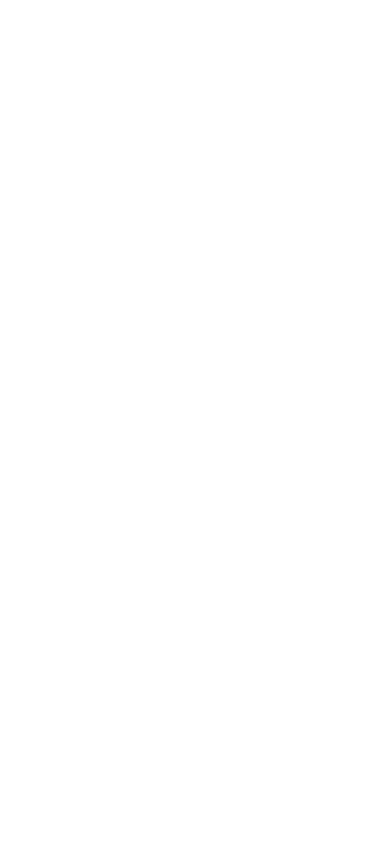
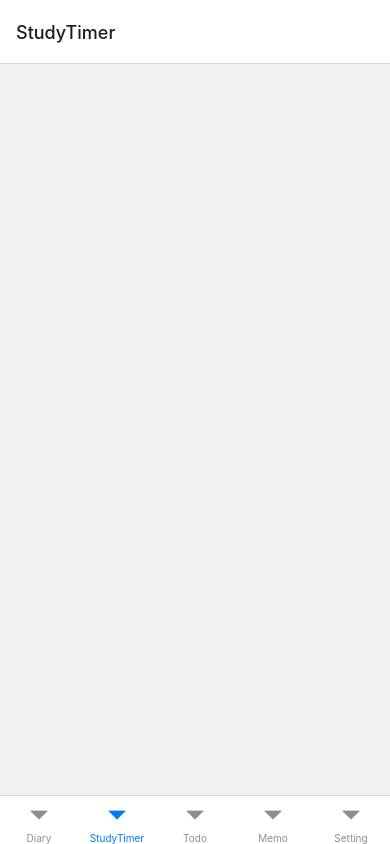
Before and after one commit to Ohjaeyeop/RN_Project, a React Native app: screen /StudyTimer in a window 390 px wide. Built offline with nearby package versions, Linux system fonts and the light colour scheme.

Commit message:
tabNavigator 설정

```diff
--- a/src/App.tsx
+++ b/src/App.tsx
@@ -1,8 +1,8 @@
 import React from 'react';
-import {View} from 'react-native';
+import MainTabNavigator from './navigation/MainTabNavigator';
 
 const App = () => {
-  return <View></View>;
+  return <MainTabNavigator />;
 };
 
 export default App;
--- /dev/null
+++ b/src/components/screen/Diary.tsx
@@ -0,0 +1,8 @@
+import React from 'react';
+import {View} from 'react-native';
+
+const Diary = () => {
+  return <View></View>;
+};
+
+export default Diary;
--- /dev/null
+++ b/src/components/screen/Memo.tsx
@@ -0,0 +1,8 @@
+import React from 'react';
+import {View} from 'react-native';
+
+const Memo = () => {
+  return <View></View>;
+};
+
+export default Memo;
--- /dev/null
+++ b/src/components/screen/Setting.tsx
@@ -0,0 +1,8 @@
+import React from 'react';
+import {View} from 'react-native';
+
+const Setting = () => {
+  return <View></View>;
+};
+
+export default Setting;
--- /dev/null
+++ b/src/components/screen/StudyTimer.tsx
@@ -0,0 +1,8 @@
+import React from 'react';
+import {View} from 'react-native';
+
+const StudyTimer = () => {
+  return <View></View>;
+};
+
+export default StudyTimer;
--- /dev/null
+++ b/src/components/screen/Todo.tsx
@@ -0,0 +1,8 @@
+import React from 'react';
+import {View} from 'react-native';
+
+const Todo = () => {
+  return <View></View>;
+};
+
+export default Todo;
--- /dev/null
+++ b/src/navigation/MainTabNavigator.tsx
@@ -0,0 +1,34 @@
+import React from 'react';
+import {createBottomTabNavigator} from '@react-navigation/bottom-tabs';
+import {NavigationContainer} from '@react-navigation/native';
+import Diary from '../components/screen/Diary';
+import Todo from '../components/screen/Todo';
+import Setting from '../components/screen/Setting';
+import StudyTimer from '../components/screen/StudyTimer';
+import Memo from '../components/screen/Memo';
+
+type TabParamList = {
+  Diary: undefined;
+  StudyTimer: undefined;
+  Todo: undefined;
+  Memo: undefined;
+  Setting: undefined;
+};
+
+const Tab = createBottomTabNavigator<TabParamList>();
+
+const MainTabNavigator = () => {
+  return (
+    <NavigationContainer>
+      <Tab.Navigator>
+        <Tab.Screen name="Diary" component={Diary} />
+        <Tab.Screen name="StudyTimer" component={StudyTimer} />
+        <Tab.Screen name="Todo" component={Todo} />
+        <Tab.Screen name="Memo" component={Memo} />
+        <Tab.Screen name="Setting" component={Setting} />
+      </Tab.Navigator>
+    </NavigationContainer>
+  );
+};
+
+export default MainTabNavigator;
```
